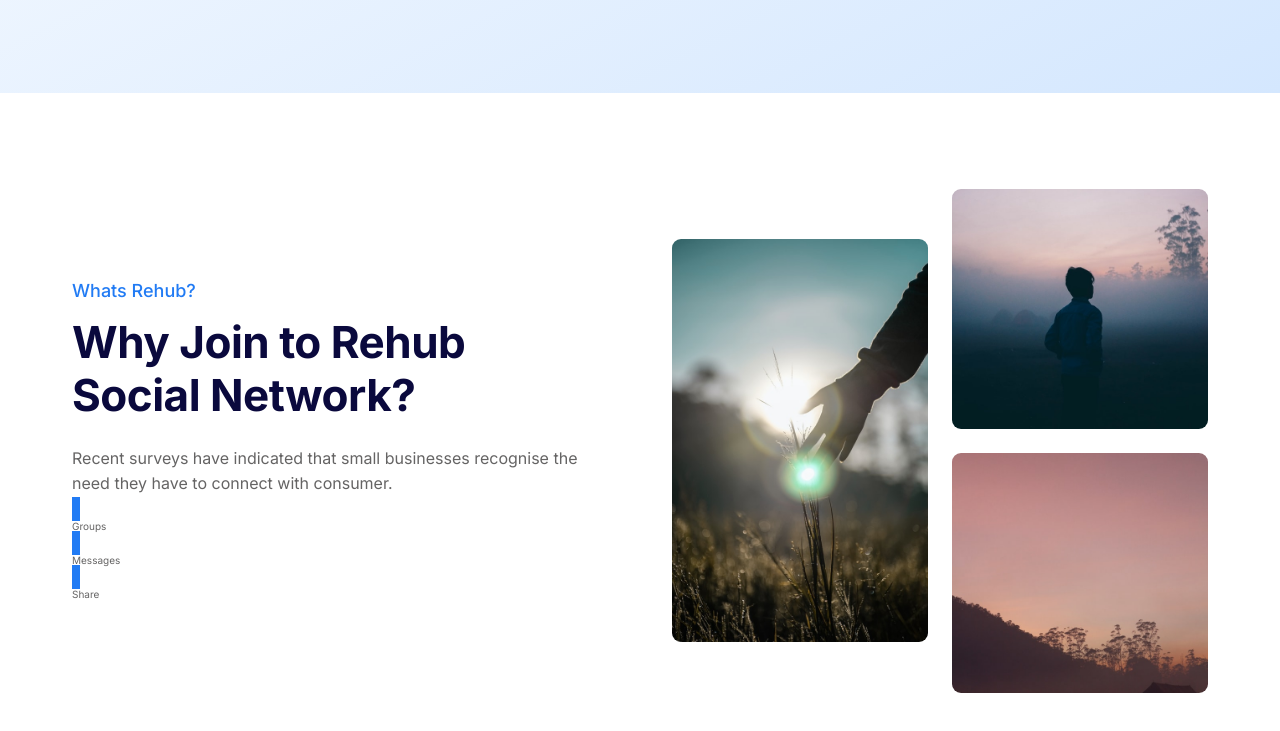
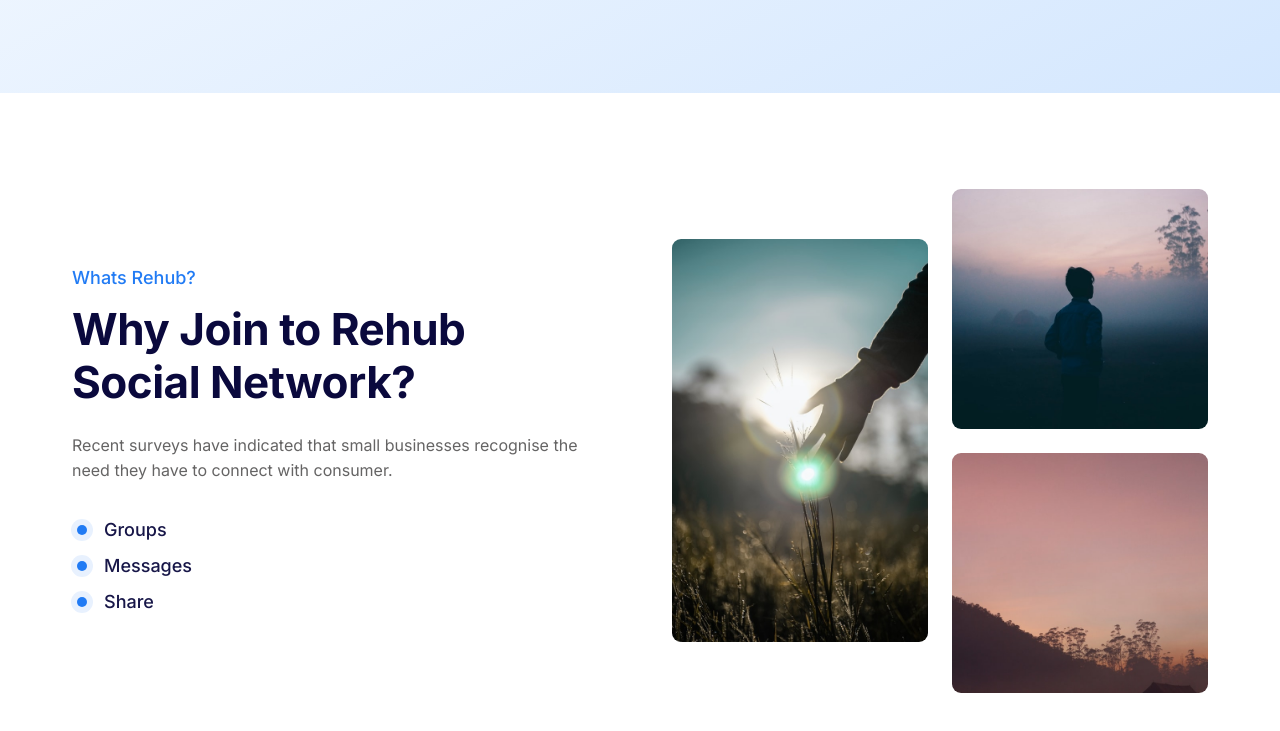
Before and after one commit to Rehub-Mental-Wellness/website, a website: page index.html in a window 1280 px wide. Shown: the part 646-1377 px from the top of the page. Drawn offline with Linux system fonts and the light colour scheme.

Commit message:
Complete the about section

```diff
--- a/sass/_base.scss
+++ b/sass/_base.scss
@@ -4,6 +4,7 @@ $color-primary: #217bf4;
 $color-gray-0: #656464;
 $color-gray-1: #2b2b39;
 $color-gray-2: #0a093d;
+$color-gray-3: #171648;
 
 $color-shadow: rgba(33, 123, 244, 0.34);
 
--- a/sass/_layout.scss
+++ b/sass/_layout.scss
@@ -69,17 +69,36 @@
   &__description {
     font-size: 1.6rem;
     line-height: 1.6;
+    margin-bottom: 3.6rem;
   }
 
   &__list {
     list-style: none;
+    display: flex;
+    flex-direction: column;
+    gap: 1.6rem;
+
+    li {
+      display: flex;
+      align-items: center;
+      gap: 1.2rem;
+    }
   }
 
   &__list-shape {
     display: block;
-    width: 0.8rem;
-    height: 2.4em;
+    width: 1rem;
+    height: 1em;
+    margin: 0.5rem;
     background-color: $color-primary;
+    box-shadow: 0 0 0 0.6rem rgba($color-primary, 0.1);
+    border-radius: 50%;
+  }
+
+  &__list-text {
+    color: $color-gray-3;
+    font-size: 1.8rem;
+    font-weight: 500;
   }
 
   // right
```
Also changed, not shown: css/style.css, 1 other file.
